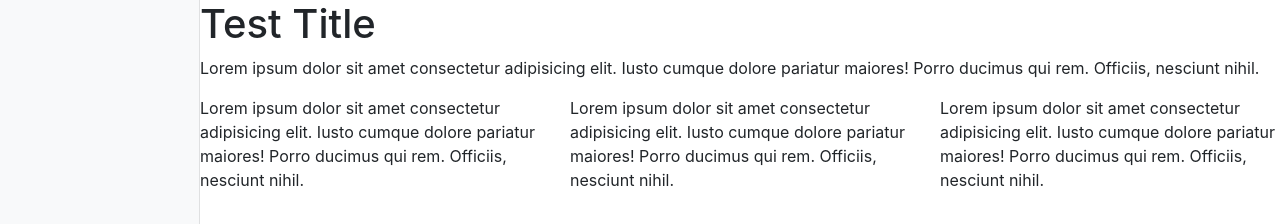
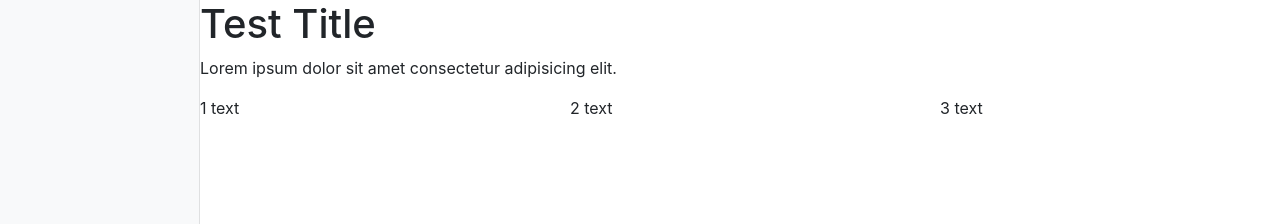
Before and after one commit to vlad-rybalko/js-constructor, a website built with webpack: page src/index.html in a window 1280 px wide. Shown: the top 224 px of the page. Built offline with nearby package versions, Linux system fonts and the light colour scheme.

Commit message:
Распределяем функции по модулям

```diff
--- a/src/index.html
+++ b/src/index.html
@@ -9,29 +9,7 @@
 <body>
     <div id="app" class="container-fluid">
         <div id="panel" class="bg-light sidebar"></div>
-        <div id="site" class="content">
-            <div class="row">
-                <div class="col-sm">
-                    <h1>Test Title </h1>
-                </div>
-            </div>
-            <div class="row">
-                <div class="col-sm">
-                    <p>Lorem ipsum dolor sit amet consectetur adipisicing elit. Iusto cumque dolore pariatur maiores! Porro ducimus qui rem. Officiis, nesciunt nihil.</p>
-                </div>
-            </div>
-            <div class="row">
-                <div class="col-sm">
-                    <p>Lorem ipsum dolor sit amet consectetur adipisicing elit. Iusto cumque dolore pariatur maiores! Porro ducimus qui rem. Officiis, nesciunt nihil.</p>
-                </div>
-                <div class="col-sm">
-                    <p>Lorem ipsum dolor sit amet consectetur adipisicing elit. Iusto cumque dolore pariatur maiores! Porro ducimus qui rem. Officiis, nesciunt nihil.</p>
-                </div>
-                <div class="col-sm">
-                    <p>Lorem ipsum dolor sit amet consectetur adipisicing elit. Iusto cumque dolore pariatur maiores! Porro ducimus qui rem. Officiis, nesciunt nihil.</p>
-                </div>
-            </div>
-        </div>
+        <div id="site" class="content"></div>
     </div>
 
 </body>
--- a/src/index.js
+++ b/src/index.js
@@ -1 +1,22 @@
-import './styles/main.css'
+import "./styles/main.css";
+import { model } from "./model";
+import { templates } from './templates';
+
+
+const site = document.querySelector('#site')
+
+console.log(templates)
+
+model.forEach((block) => {
+  let html;
+
+  if (block.type === "title") {
+    html = templates.title(block);
+  } else if (block.type === "text") {
+    html = templates.text(block);
+  } else if (block.type === "textColums") {
+    html = templates.textColumns(block);
+  }
+
+  site.insertAdjacentHTML('beforeend', html)
+});
--- /dev/null
+++ b/src/model.js
@@ -0,0 +1,9 @@
+export const model = [
+    {type: 'title', value: 'Test Title', options: {}},
+    {type: 'text', value: 'Lorem ipsum dolor sit amet consectetur adipisicing elit.', options: {}},
+    {type: 'textColums', value: [
+        '1 text',
+        '2 text',
+        '3 text'
+    ], options: {}}
+]
--- a/src/module.js
+++ /dev/null
@@ -1 +0,0 @@
-console.log('I am module')
--- /dev/null
+++ b/src/templates.js
@@ -0,0 +1,26 @@
+function title(block) {
+  return `<div class="row">
+                  <div class="col-sm">
+                      <h1>${block.value}</h1>
+                  </div>
+          </div>`;
+}
+
+function text(block) {
+  return `<div class="row">
+              <div class="col-sm">
+                  <p>${block.value}</p>
+              </div>
+          </div>`;
+}
+
+function textColumns(block) {
+  const html = block.value
+    .map((item) => `<div class="col-sm"><p>${item}</p></div>`)
+    .join("");
+  return `<div class="row">
+             ${html}
+          </div>`;
+}
+
+export const templates = {title, text, textColumns}
```
